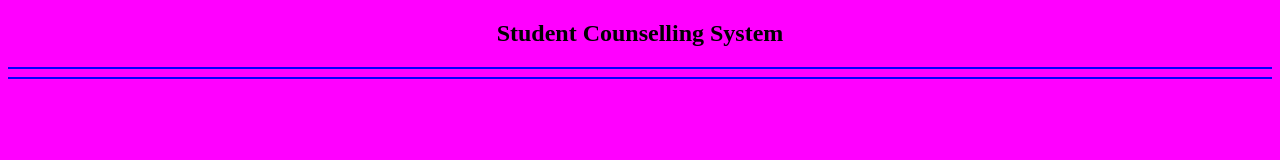
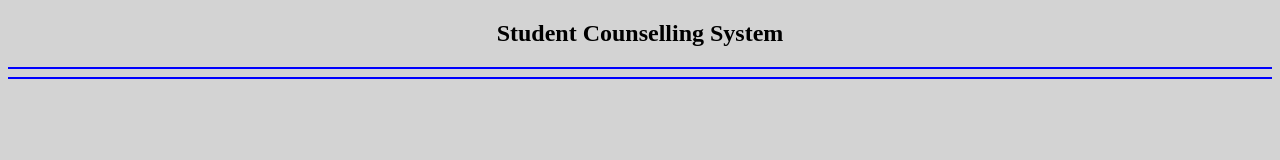
Before and after one commit to Mehek-Fatima-Shaik/htmlproject, a plain HTML site: page index.html in a window 1280 px wide. Drawn offline with Linux system fonts and the light colour scheme.

Commit message:
Added bgcolor to index.html

```diff
--- a/index.html
+++ b/index.html
@@ -5,7 +5,7 @@
     <meta name="viewport" content="width=device-width, initial-scale=1.0">
     <title>HTML</title>
 </head>
-<body bgcolor="Magenta">
+<body bgcolor="lightgrey">
     <h2 align="center">
         Student Counselling System
     </h2>
```
